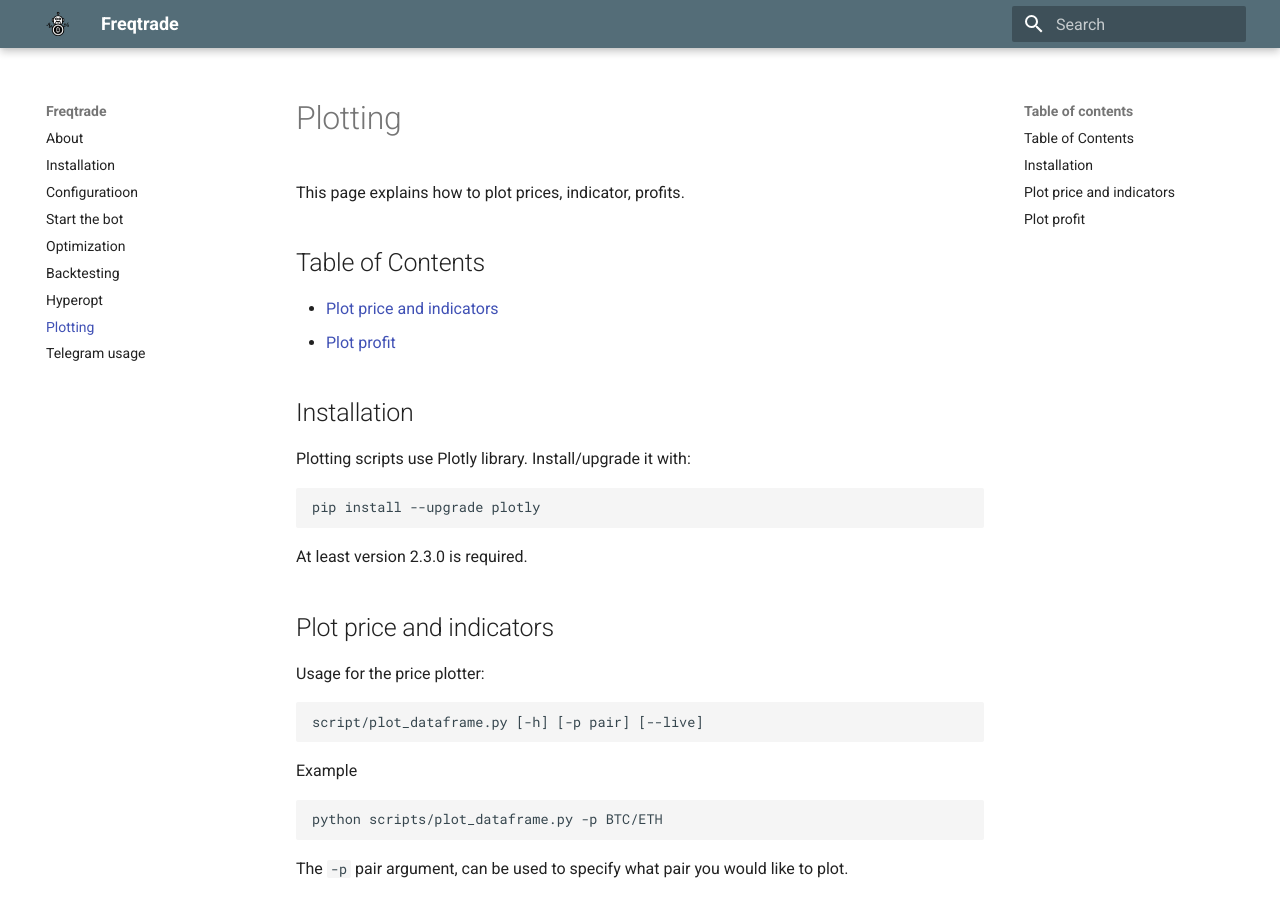
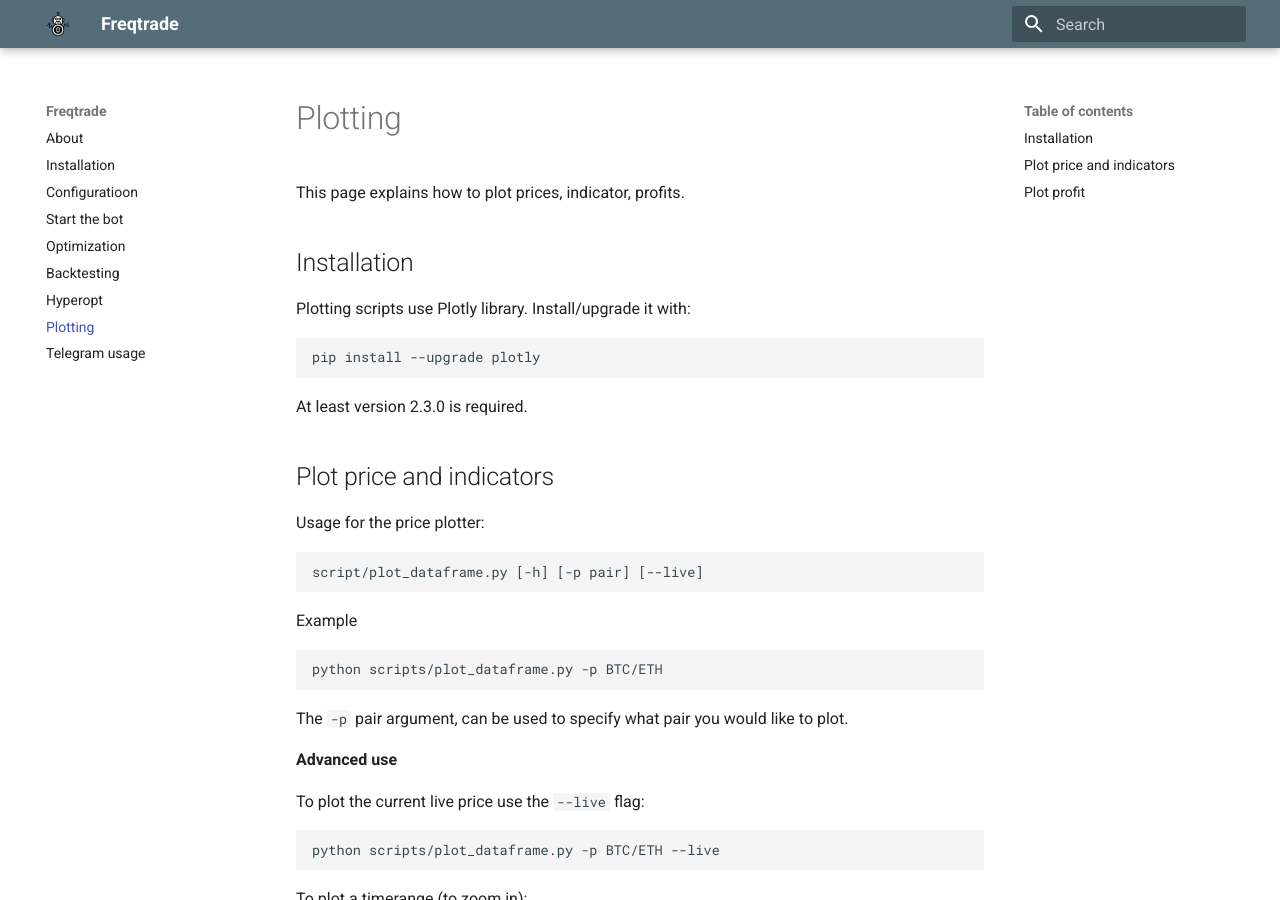
Before and after one commit to jacksonmori755/Crypto-trading-bot, an MkDocs documentation site: the page built from docs/plotting.md, in a window 1280 px wide and 900 px high. Built offline with MkDocs 1.6.1 and Material for MkDocs 9.7.7, drawn with Linux system fonts in a browser that asks for light colours.

Commit message:
Plotting reformatted

```diff
--- a/docs/plotting.md
+++ b/docs/plotting.md
@@ -1,9 +1,5 @@
 # Plotting
 This page explains how to plot prices, indicator, profits.
-
-## Table of Contents
-- [Plot price and indicators](#plot-price-and-indicators)
-- [Plot profit](#plot-profit)
 
 ## Installation
 
```
